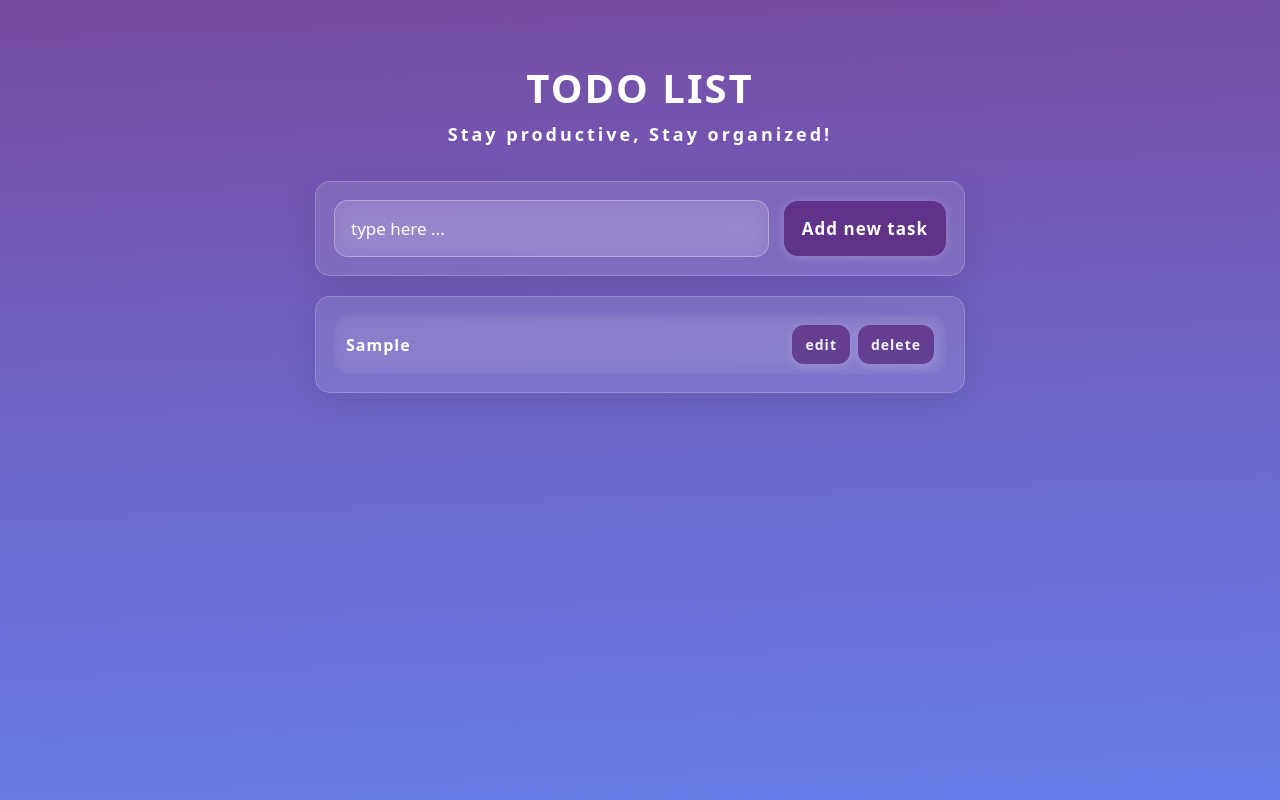
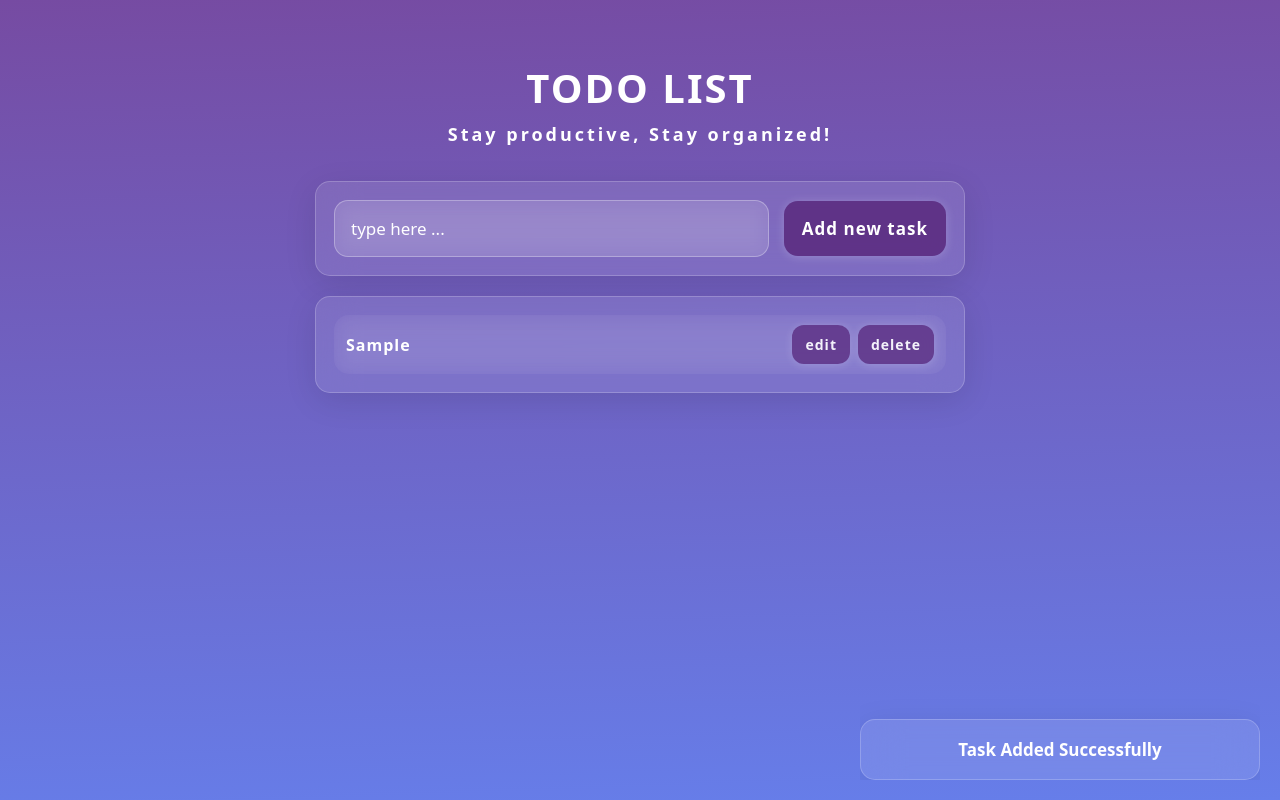
Before and after one commit to hazbiin/vue-todo-app, a Vue app: page / in a window 1280 px wide. Both pictures are taken after typing "Sample" into the empty fields and a click on the button "Add new task". Built offline with nearby package versions, Linux system fonts and the light colour scheme.

Commit message:
feat: add notification feature with ts

```diff
--- a/src/App.vue
+++ b/src/App.vue
@@ -6,11 +6,13 @@
   import TaskInputContainer from './components/TaskInputContainer.vue';
   import TodoListContainer from './components/TodoListContainer.vue';
   import Modal from './components/Modal.vue';
+  import NotificationContainer from './components/NotificationContainer.vue';
 
   //reactive variables
   const tasks = ref([]);
   const showModal = ref(false);
   const taskToUpdate = ref({});
+  const notificationMessages = ref([]);
 
 
   // get the savedTasks from localStorage at onMounted lifecycle hook.
@@ -22,6 +24,16 @@
   });
 
 
+  // notification message handler
+  const showNotification = (message) => {
+    notificationMessages.value.push(message);
+
+    setTimeout(() => {
+      notificationMessages.value.shift();
+    }, 5000);
+  };
+
+
   // add task to tasks array
   const addTaskToArray = (newtask) => {
     const newTask = {
@@ -30,6 +42,7 @@
       isEditMode: false
     }
     tasks.value.push(newTask);
+    showNotification('Task Added Successfully');
   }
 
 
@@ -48,6 +61,7 @@
   // delete-task emit handler
   const getTaskToDelete = (index) => {
     tasks.value.splice(index, 1);
+    showNotification('Task Deleted Successfully');
   }
 
 
@@ -78,4 +92,8 @@
       :taskToUpdate="taskToUpdate"
       @close-modal="closeModal"
     />
+  <NotificationContainer
+      v-if="notificationMessages.length > 0"
+      :notificationMessages
+    />
 </template>
--- /dev/null
+++ b/src/components/NotificationContainer.vue
@@ -0,0 +1,48 @@
+<script setup lang="ts">
+
+   import { defineProps } from 'vue';
+
+    type Props = {
+        notificationMessages: string[]
+    }
+    const props = defineProps<Props>();
+
+</script>
+
+<template>
+    <div class="notification-container">
+        <div v-for="message in notificationMessages" class="notification">
+           {{ message }}
+        </div>
+    </div>
+</template>
+
+<style scoped>
+    .notification-container{
+        position: fixed;
+        bottom: 20px;
+        right:  20px;
+        display: flex;
+        flex-direction: column-reverse;
+        align-items: center;
+        gap: 10px;
+        width: 400px;
+        overflow-y: scroll;
+        height: 100vh;
+    }
+    .notification-container::-webkit-scrollbar{
+        display: none;
+    }
+    .notification{
+        width: 100%;
+        text-align: center;
+        font-weight: bold;
+        font-size: 17px;
+        background: rgba(255, 255, 255, 0.1);
+        backdrop-filter: blur(20px);
+        padding: 18px;
+        border-radius: 15px;
+        border: 1px solid rgba(255, 255, 255, 0.2);
+        box-shadow: 0 8px 32px rgba(0, 0, 0, 0.1);
+    }
+</style>
```
